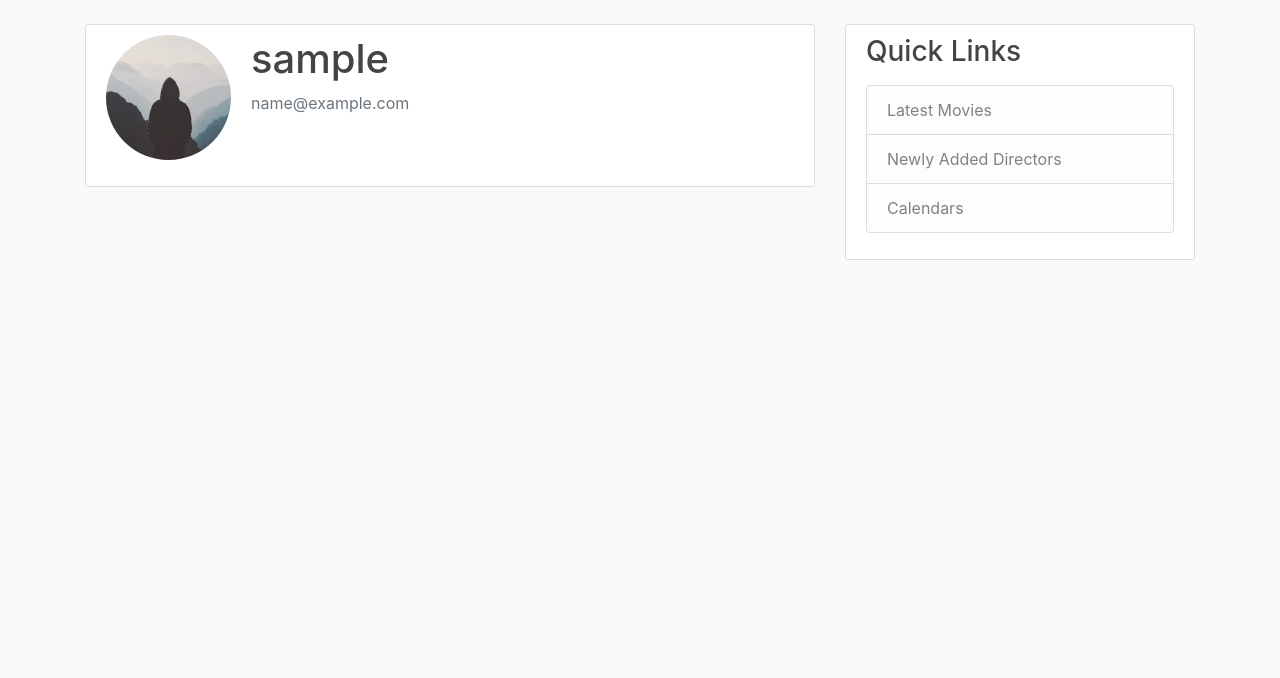
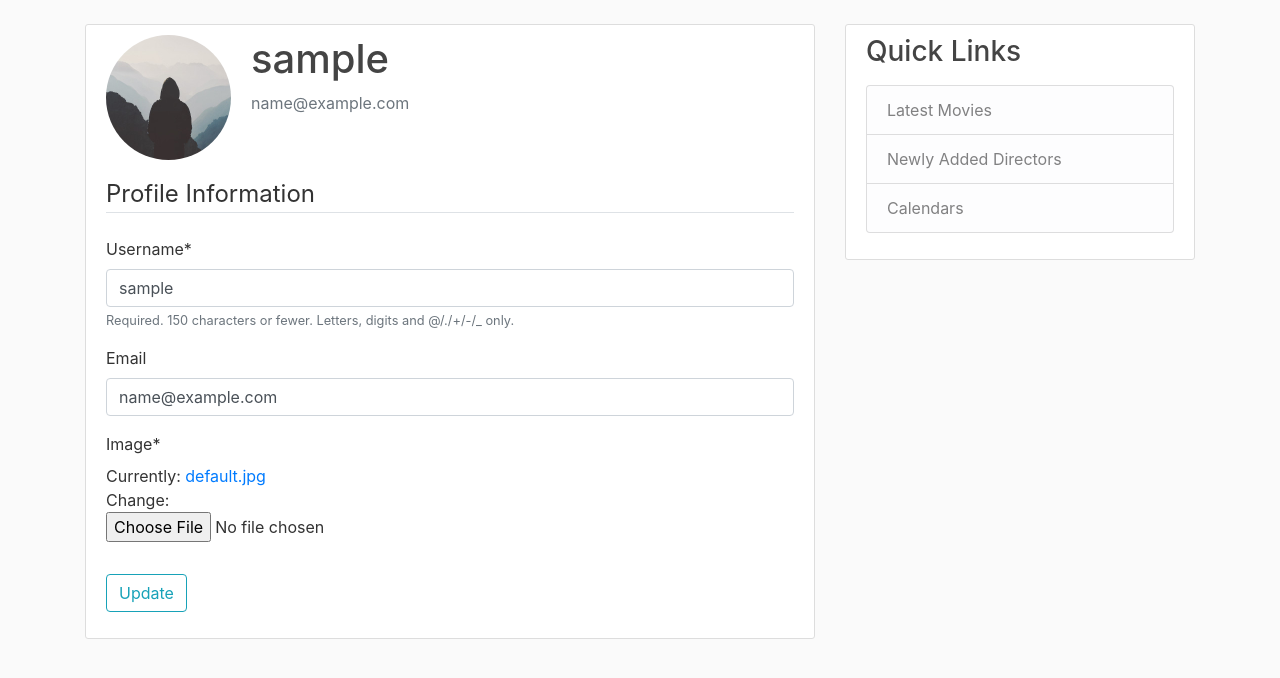
Before and after one commit to avgra3/Movie-Web-App, a Django app: page /profile/ in a window 1280 px wide. Shown: the part 56-734 px from the top of the page. Run offline with Django 3.2, Linux system fonts and the light colour scheme; the visitor is signed in with stand-in values (Sample User, id 1); some libraries are stand-ins or nearby versions.

Commit message:
Profile images auto-resized if too large

```diff
--- a/website/movieapp/templates/movieapp/movie-reviews.html
+++ b/website/movieapp/templates/movieapp/movie-reviews.html
@@ -3,6 +3,7 @@
 
  {% for post in posts %}
  <article class="media content-section">
+   <img class="rounded-circle article-image" src="{{ post.author.profile.image.url }}">
     <div class="media-body">
       <div class="article-metadata">
         <a class="mr-2" href="#">{{ post.author }}</a>
--- a/website/movieapp/templates/movieapp/movies.html
+++ b/website/movieapp/templates/movieapp/movies.html
@@ -3,4 +3,5 @@
 
 <h1>Movie Page</h1>
 
+
 {% endblock content %}
--- a/website/users/forms.py
+++ b/website/users/forms.py
@@ -1,6 +1,7 @@
 from django import forms
 from django.contrib.auth.models import User
 from django.contrib.auth.forms import UserCreationForm
+from .models import Profile
 
 class UserRegisterForm(UserCreationForm):
     email = forms.EmailField(required=False)
@@ -8,3 +9,17 @@ class UserRegisterForm(UserCreationForm):
     class Meta:
         model = User
         fields = ['username', 'email', 'password1', 'password2']
+
+
+class UserUpdateForm(forms.ModelForm):
+    email = forms.EmailField(required=False)
+
+    class Meta:
+        model = User
+        fields = ['username', 'email']
+
+
+class ProfileUpdateForm(forms.ModelForm):
+    class Meta:
+        model = Profile
+        fields = ['image']
--- a/website/users/models.py
+++ b/website/users/models.py
@@ -1,5 +1,6 @@
 from django.db import models
 from django.contrib.auth.models import User
+from PIL import Image
 
 
 # Class that inherits from the Model from Django
@@ -11,3 +12,14 @@ class Profile(models.Model):
     # This is how we want the Profile to be displayed
     def __str__(self):
         return f'{self.user.username} Profile'
+
+    def save(self):
+        super().save()
+
+        img = Image.open(self.image.path)
+
+        # resizes profile pics to smaller sizes
+        if img.height > 300 or img.width > 300:
+            output_size = (300,300)
+            img.thumbnail(output_size)
+            img.save(self.image.path)
--- a/website/users/templates/users/profile.html
+++ b/website/users/templates/users/profile.html
@@ -10,5 +10,16 @@
         </div>
       </div>
       <!-- FORM HERE -->
+      <form method="POST" enctype="multipart/form-data">
+        {% csrf_token %}
+        <fieldset class ="form-group">
+            <legend class="border-bottom mb-4">Profile Information</legend>
+            {{ u_form|crispy}}
+            {{ p_form|crispy}}
+        </fieldset>
+        <div class="form-group">
+            <button class="btn btn-outline-info" type="submit">Update</button>
+        </div>
+      </form>
     </div>
 {% endblock content %}
--- a/website/users/views.py
+++ b/website/users/views.py
@@ -1,7 +1,7 @@
 from django.shortcuts import render, redirect
 from django.contrib import messages
 from django.contrib.auth.decorators import login_required
-from .forms import UserRegisterForm
+from .forms import UserRegisterForm, UserUpdateForm, ProfileUpdateForm
 
 
 def register(request):
@@ -18,6 +18,27 @@ def register(request):
 
 
 # Uses a decorator that is built into Django - prevents people who are not logged in from seeing certain pages
+# Checks to make sure the form is valid before saving the data entered
 @login_required
 def profile(request):
-    return render(request, 'users/profile.html')
+    if request.method == 'POST':
+        u_form = UserUpdateForm(request.POST, instance=request.user)
+        p_form = ProfileUpdateForm(request.POST, request.FILES, instance=request.user.profile)
+
+        if u_form.is_valid() and p_form.is_valid():
+            u_form.save()
+            p_form.save()
+
+        messages.success(request, f'Your account has been updated')
+        return redirect('profile')
+
+    else:
+        u_form = UserUpdateForm(instance=request.user)
+        p_form = ProfileUpdateForm(instance=request.user.profile)
+
+    context = {
+        'u_form': u_form,
+        'p_form': p_form
+    }
+
+    return render(request, 'users/profile.html', context)
```
Also changed, not shown: website/media/profile_pics/download.jpg (added), website/media/profile_pics/download_jCU426n.jpg (added).
